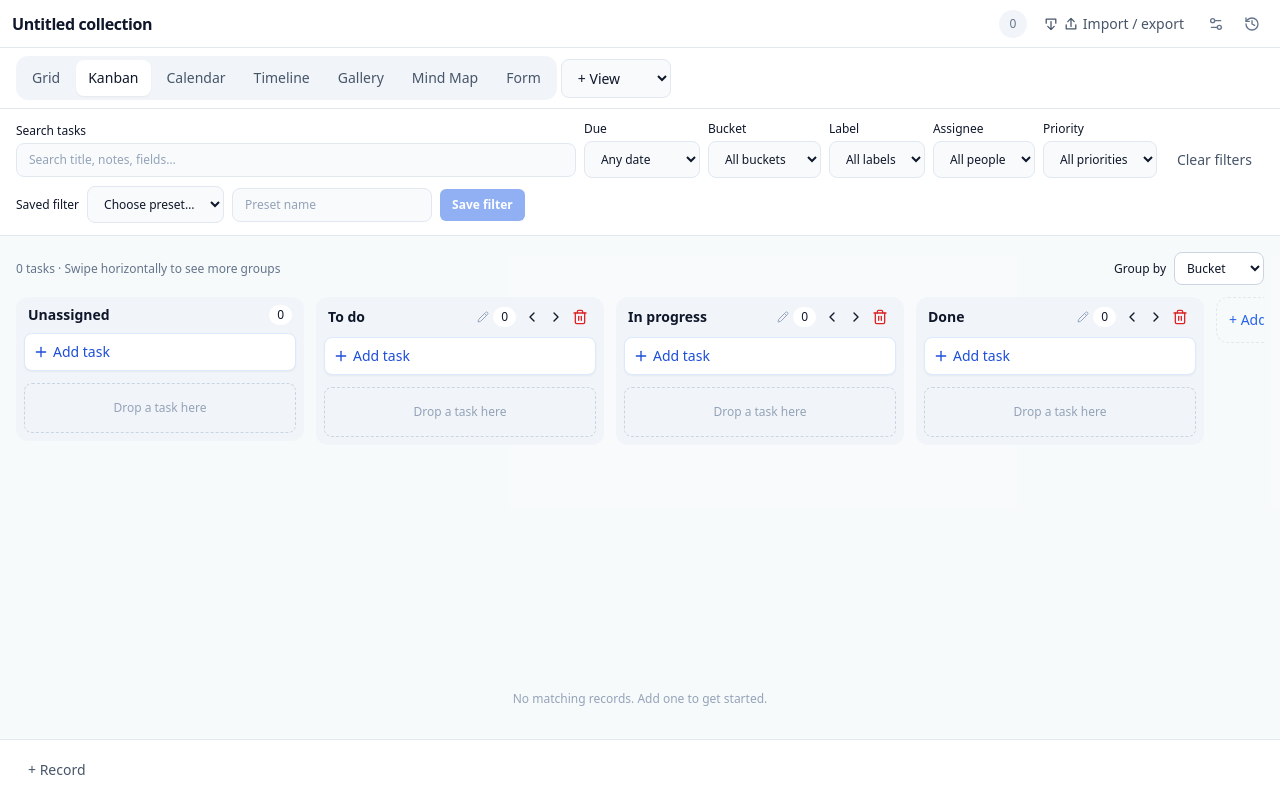
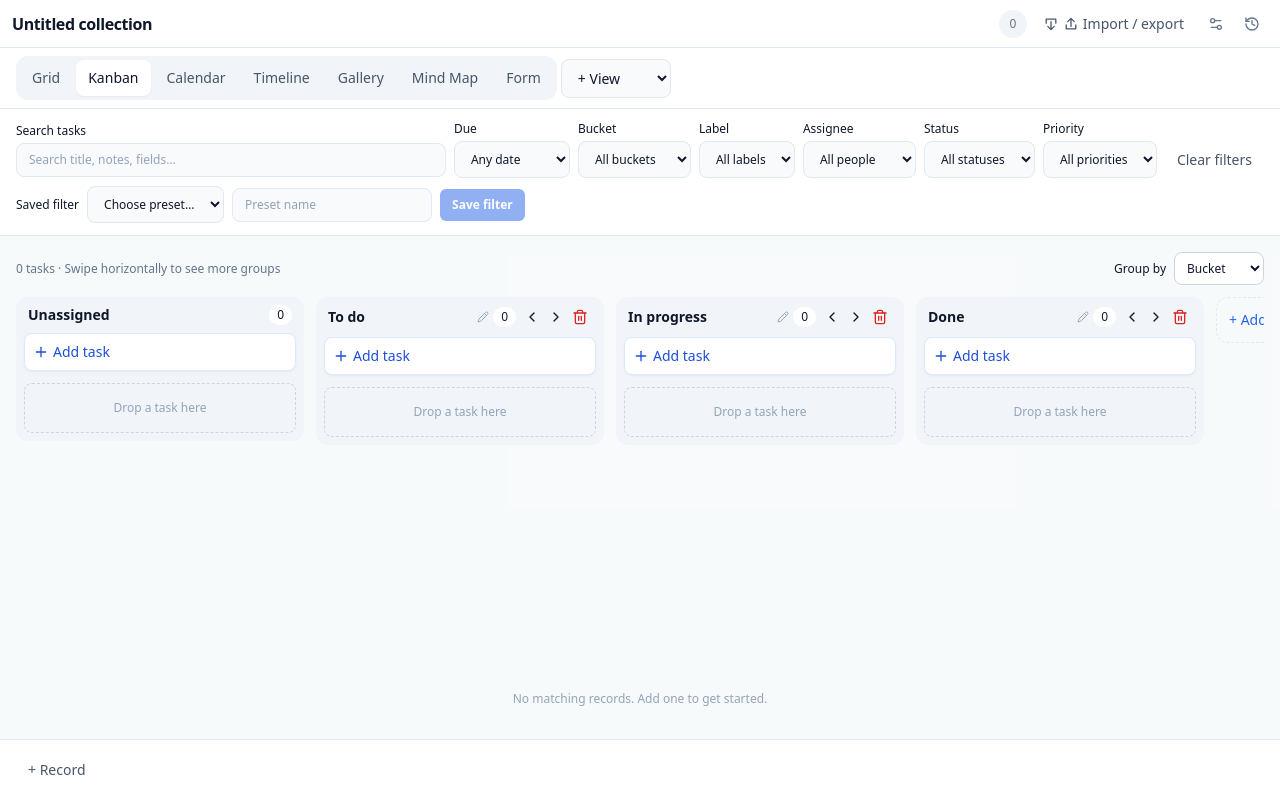
Before and after one commit to eddyvn98/collection-planner, a React (Vite) app: page / in a window 1280 px wide. Built offline with nearby package versions, Linux system fonts and the light colour scheme.

Commit message:
feat(charts): show selected status and unassigned filters in bar

```diff
--- a/src/renderers/CollectionTaskFilterBar.tsx
+++ b/src/renderers/CollectionTaskFilterBar.tsx
@@ -50,7 +50,13 @@ export function CollectionTaskFilterBar({data,value,readOnly,onChange,onDataChan
       <label className="text-xs">Assignee
         <select aria-label="Filter assignee" className={control+" mt-1 block"} value={value.assignee}
           onChange={e=>set("assignee",e.target.value)}>
-          <option value="">All people</option>{(data.people??[]).map(p=><option value={p.id} key={p.id}>{p.name}</option>)}
+          <option value="">All people</option><option value="__unassigned__">Unassigned</option>{(data.people??[]).map(p=><option value={p.id} key={p.id}>{p.name}</option>)}
+        </select></label>
+      <label className="text-xs">Status
+        <select aria-label="Filter status" className={control+" mt-1 block"} value={value.progress??""}
+          onChange={e=>set("progress",e.target.value)}>
+          <option value="">All statuses</option><option value="not_started">Not started</option>
+          <option value="in_progress">In progress</option><option value="completed">Completed</option>
         </select></label>
       <label className="text-xs">Priority
         <select aria-label="Filter priority" className={control+" mt-1 block"} value={value.priority}
```
